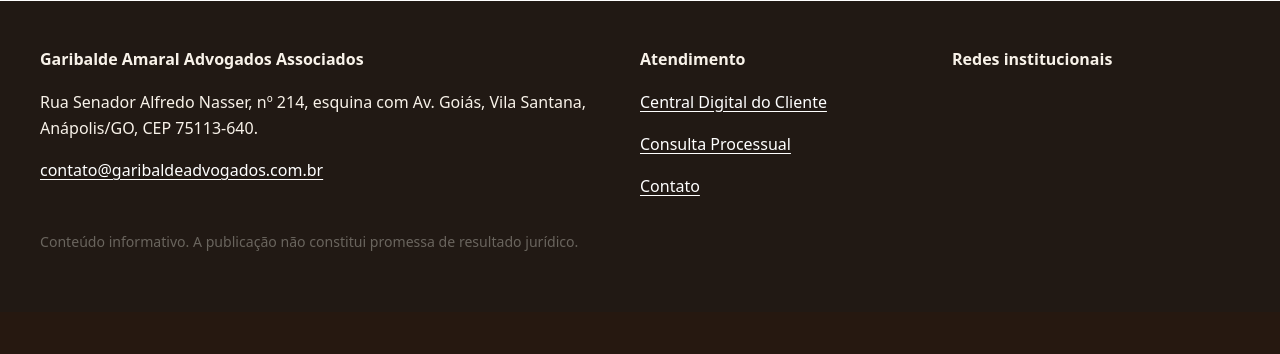
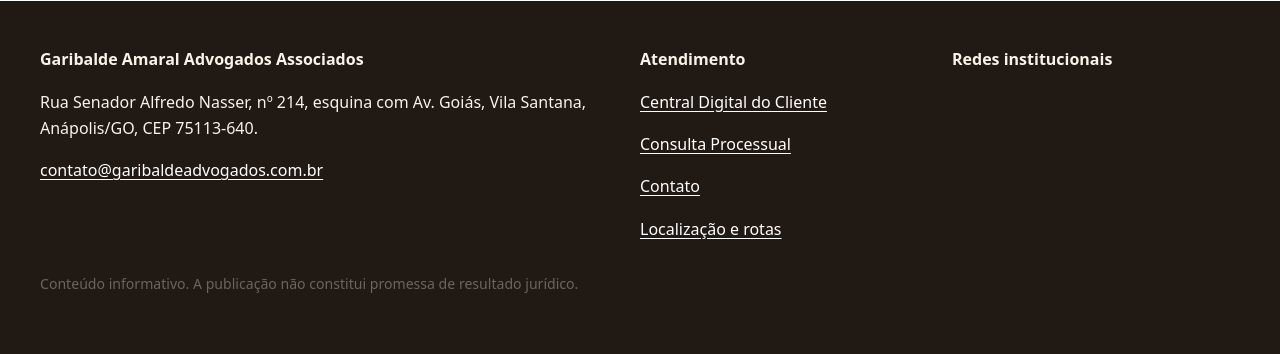
Before and after one commit to garibalde-amaral/garibalde-wp-plugins, a WordPress theme: template site-core/garibalde-institucional/page.php in a window 1280 px wide. Shown: the part 1022-1376 px from the top of the page. Before the commit the page ends 1273 px from the top, so only its background shows below. Run offline with PHP 8.4 and a stand-in for WordPress, Linux system fonts and the light colour scheme; the site name, menu and one post (Sample post) are stand-ins, and other content is empty; some libraries are stand-ins or nearby versions.

Commit message:
Add location and route shortcut to footer

```diff
--- a/site-core/garibalde-institucional/footer.php
+++ b/site-core/garibalde-institucional/footer.php
@@ -1,5 +1,5 @@
 </main><footer class="ga-footer"><div class="ga-container ga-footer-grid">
 <div><strong>Garibalde Amaral Advogados Associados</strong><p>Rua Senador Alfredo Nasser, nº 214, esquina com Av. Goiás, Vila Santana, Anápolis/GO, CEP 75113-640.</p><p><a href="mailto:contato@garibaldeadvogados.com.br">contato@garibaldeadvogados.com.br</a></p></div>
-<div><strong>Atendimento</strong><p><a href="<?php echo esc_url(home_url('/central-digital-do-cliente/')); ?>">Central Digital do Cliente</a></p><p><a href="<?php echo esc_url(home_url('/consulta-processual/')); ?>">Consulta Processual</a></p><p><a href="<?php echo esc_url(home_url('/contato/')); ?>">Contato</a></p></div>
+<div><strong>Atendimento</strong><p><a href="<?php echo esc_url(home_url('/central-digital-do-cliente/')); ?>">Central Digital do Cliente</a></p><p><a href="<?php echo esc_url(home_url('/consulta-processual/')); ?>">Consulta Processual</a></p><p><a href="<?php echo esc_url(home_url('/contato/')); ?>">Contato</a></p><p><a href="<?php echo esc_url(home_url('/localizacao/')); ?>">Localização e rotas</a></p></div>
 <div><strong>Redes institucionais</strong><div class="ga-social"><?php $socials=array('Instagram'=>'ga_instagram_url','YouTube'=>'ga_youtube_url','LinkedIn'=>'ga_linkedin_url','Facebook'=>'ga_facebook_url','TikTok'=>'ga_tiktok_url','X'=>'ga_x_url');foreach($socials as $label=>$key){$url=get_theme_mod($key,'');if($url&&wp_http_validate_url($url)){printf('<a href="%s" target="_blank" rel="noopener noreferrer">%s</a>',esc_url($url),esc_html($label));}} ?></div></div>
 </div><div class="ga-container"><p class="ga-meta">Conteúdo informativo. A publicação não constitui promessa de resultado jurídico.</p></div></footer><?php wp_footer(); ?></body></html>
```
